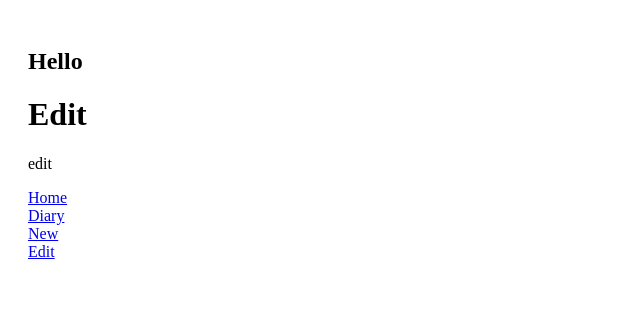
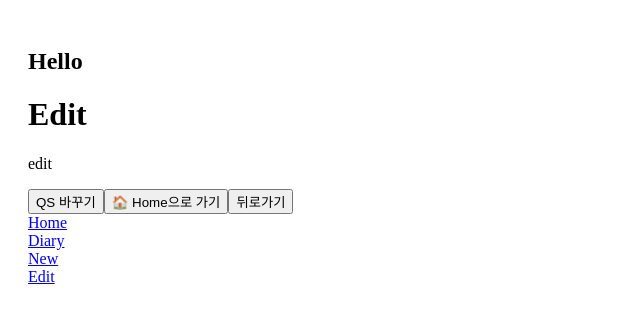
Before and after one commit to ShinjungOh/2022-learn-react, a React (Create React App) app in the folder 2022-06-23/emotion-diary/: page /edit in a window 1280 px wide. Shown: the top 320 px of the page, without its empty margins (0-640 px from the left). Built offline with nearby package versions, Linux system fonts and the light colour scheme; the HTML template or start-up script is replaced by a standard one.

Commit message:
[ADD] emotion-diary react router 화면 전환

```diff
--- a/2022-06-23/emotion-diary/src/App.js
+++ b/2022-06-23/emotion-diary/src/App.js
@@ -15,7 +15,7 @@
                     <Route path="/" element={<Home/>}/>
                     <Route path="/new" element={<New/>}/>
                     <Route path="/edit" element={<Edit/>}/>
-                    <Route path="/diary" element={<Diary/>}/>
+                    <Route path="/diary/:id" element={<Diary/>}/>
                 </Routes>
                 <RouteTest/>
             </div>
--- a/2022-06-23/emotion-diary/src/pages/Diary.jsx
+++ b/2022-06-23/emotion-diary/src/pages/Diary.jsx
@@ -1,6 +1,10 @@
 import React from "react";
+import {useParams} from "react-router-dom";
 
 const Diary = () => {
+    const {id} = useParams();
+    console.log(id);
+
     return (
         <div>
             <h1>Diary</h1>
--- a/2022-06-23/emotion-diary/src/pages/Edit.jsx
+++ b/2022-06-23/emotion-diary/src/pages/Edit.jsx
@@ -1,10 +1,31 @@
 import React from "react";
+import {useNavigate, useSearchParams} from "react-router-dom";
 
 const Edit = () => {
+    const navigate = useNavigate();
+    const [searchParams, setSearchParams] = useSearchParams();
+
+    const id = searchParams.get('id');
+    console.log("id : ", id);
+
+    const mode = searchParams.get('mode');
+    console.log(mode);
+
     return (
         <div>
             <h1>Edit</h1>
             <p>edit</p>
+            <button onClick={() => setSearchParams({who: 'SJ'})}>QS 바꾸기</button>
+            <button onClick={() => {
+                navigate("/home");
+            }}>
+                🏠 Home으로 가기
+            </button>
+            <button onClick={() => {
+                navigate(-1);
+            }}>
+                뒤로가기
+            </button>
         </div>
     );
 }
```
